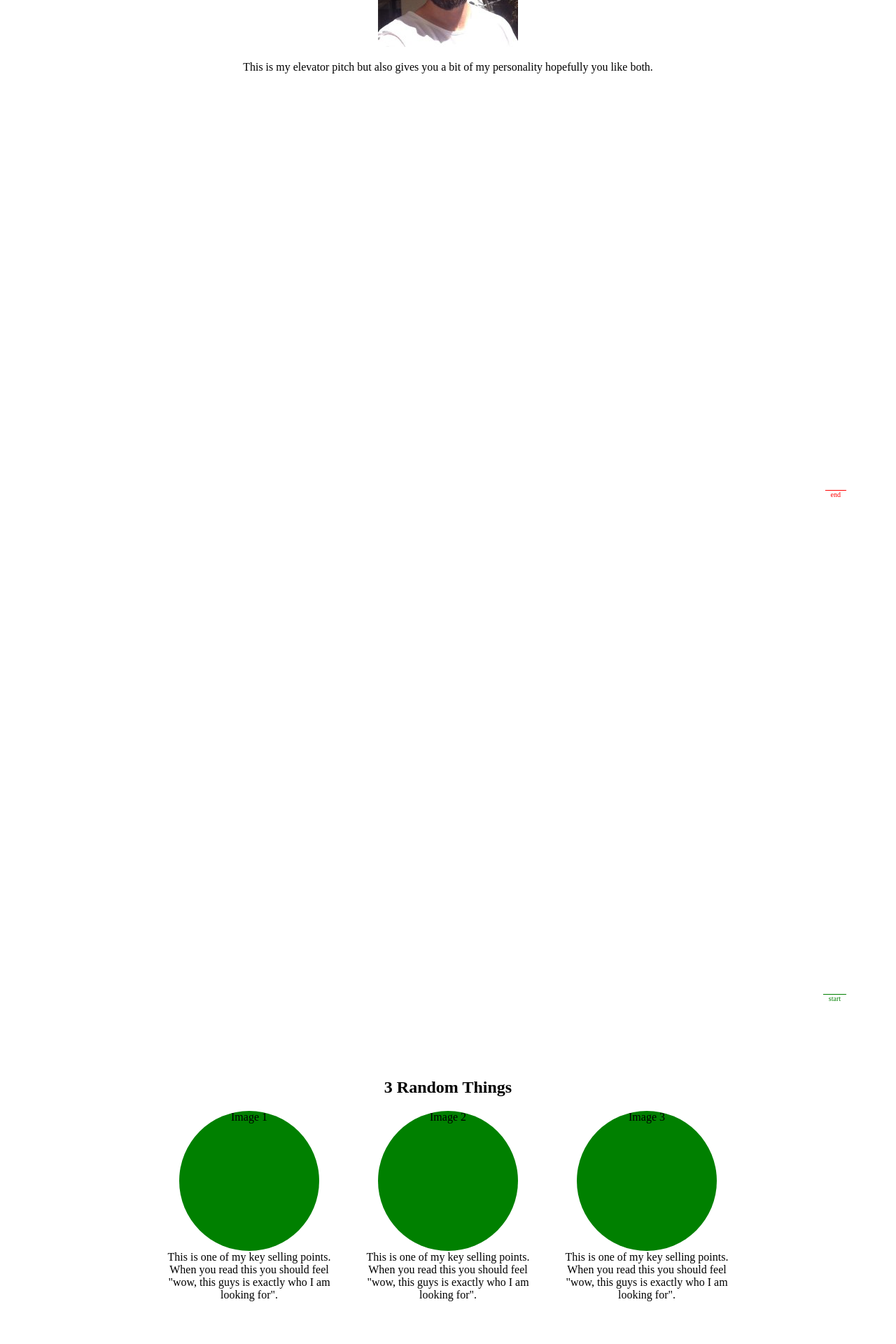
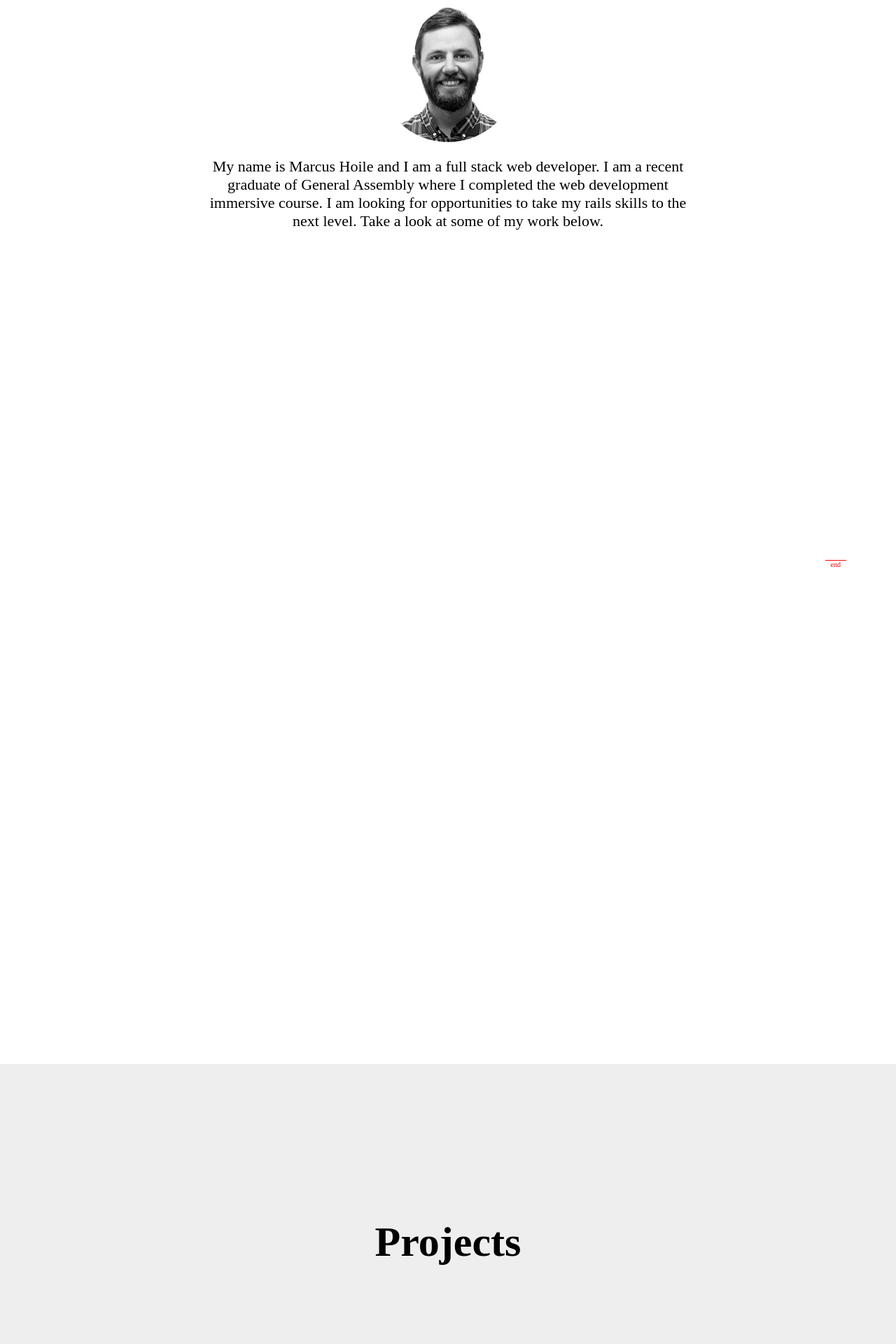
Before and after one commit to MarcusHoile/portfolio, a PHP site: page / in a window 1280 px wide. Shown: the part 1120-3040 px from the top of the page at 70% size. Run offline with PHP 8.4, Linux system fonts and the light colour scheme.

Commit message:
updated proejcts section with images and hover reveals content

```diff
--- a/css/main.css
+++ b/css/main.css
@@ -11,6 +11,10 @@ ul li {
 		list-style-type: none;
 		padding: 20px;
 		min-width:100px;
+}
+
+p {
+	font-size:22px;
 }
 
 ul {
@@ -45,17 +49,33 @@ h1 {
 	height:120px;
 }
 
-#about-me {
+a {
+	text-decoration:none;
+}
 
+#profile-pic {
+	height: 200px;
+	background-position: -40px 0;
 }
 
 
-#container {
+#pic-container {
+	width:200px;
+	height: 200px;
+	border-radius: 200px;
+	overflow:hidden;
+	margin: 0 auto;
+}
+
+.container {
 	padding:0;
+	padding-top: 100px;
 	margin:0;
-	max-width: 960px;
 	margin:0 auto;
 	text-align:center;
+}
+.container:nth-child(odd) {
+    background-color: #EEEEEE;
 }
 
 #landing-pane {
@@ -89,13 +109,21 @@ section {
 	width: 900px;
 }
 
+#projects {
+	height: 1800px;
+}
+
+#contact {
+	height: 500px;
+}
+
 .section-content {
 	width:720px;
 	margin:0 auto;
 	padding:0;
 }
 
-#value-prop .section-content {
+#value-prop .section-content, #projects .section-content {
 	width:900px;
 	margin:0 auto;
 }
@@ -106,20 +134,60 @@ nav a {
 }
 
 .project-container {
-	height:140px;
-	margin:0;
+
+	margin:150px auto;
 	padding:0;
-	width:100%;
+	width:740px;
+	height: 400px;
+	position:relative;
+	overflow:hidden;
 }
 
-.project-container:hover {
-	background:url(http://lorempixel.com/900/200);
+.project-container img {
+	height:400px;
+	margin:0;
+}
+
+h2 {
+	font-size: 60px;
+	margin:0;
+}
+
+.button {
+	height: 40px;
+	width: 100px;
+	background: #6DD1C3;
+	line-height: 40px;
+	margin:0 auto;
+	color: #fff;
+}
+
+.button:hover {
+	background: rgba(109,209,195, 0.6);
+}
+
+
+.overlay {
+	position: absolute;
+	top:0;
+	height:100%;
+	width: 100%;
+	display:none;
+	background-color: rgba(255, 255, 255, 0.95);
+}
+
+.project-container:hover .overlay {
+	display:block;
 }
 
 .project-title {
 	font-size: 6em;
 	padding:0;
 	margin:0;
+}
+
+#project-content {
+	padding:40px;
 }
 
 #skills {
@@ -135,7 +203,7 @@ nav a {
 }
 
 .skill {
-	background: #e6e6e6;
+	background: #EEEEEE;
 	margin: 15px;
 	height: 30px;
 	color:#fff;
--- a/home.html
+++ b/home.html
@@ -37,42 +37,62 @@
 			</ul>
 		</div>
 	</nav>
-	<div id="container">
+	<div class="container">
 		<div class="spacer"></div>
 		<div id="trigger1"></div>
 		<section id="about-me" name="about-me">
 			<div class="section-content">
-				<h2>About</h2>
-				<div><img id="profile-pic" src="images/profilepic.jpg" alt=""></div>
-				<p>This is my elevator pitch but also gives you a bit of my personality hopefully you like both.</p>
+				<h1>Hello</h1>
+				<div id="pic-container"><img id="profile-pic" src="images/profile_edited.jpg" alt=""></div>
+				<p>My name is Marcus Hoile and I am a full stack web developer. I am a recent graduate of General Assembly where I completed the web development immersive course. I am looking for opportunities to take my rails skills to the next level. Take a look at some of my work below.</p>
 			</div>
-		</section>
-		<div id="trigger2"></div>
-		<section id="value-prop">
-			<div class="section-content">
-				<h2>3 Random Things</h2>
-				<div class="value col1">
-					<div class="value-image">Image 1</div>
-					<div class="value-copy">This is one of my key selling points. When you read this you should feel "wow, this guys is exactly who I am looking for".</div>
-				</div>
-				<div class="value col2">
-					<div class="value-image">Image 2</div>
-					<div class="value-copy">This is one of my key selling points. When you read this you should feel "wow, this guys is exactly who I am looking for".</div>
-				</div>
-				<div class="value col3">
-					<div class="value-image">Image 3</div>
-					<div class="value-copy">This is one of my key selling points. When you read this you should feel "wow, this guys is exactly who I am looking for".</div>
-				</div>
-			</div>
+		</div>
+		<div class="container">
 		</section>
 		<div id="trigger3"></div>
 		<section id="projects" name="projects">
 			<div class="section-content">
 				<h2>Projects</h2>
-				<div class="project-container" id="project-1"><h2 class="project-title">Enviro-Maps</h2></div>
-				<div class="project-container" id="project-2"><h2 class="project-title">Expense Tracker</h2></div>
-				<div class="project-container" id="project-3"> <h2 class="project-title">Let's Get Tickets</h2></div>
-			</div>
+				<div class="project-container" id="project-1">
+					<img src="images/enviro-maps-world.png" alt="">
+					<div class="overlay">
+						<div id="project-content">
+							<h2>Enviro-maps</h2>
+							<p>Horrible name, noble purpose.</p>
+							<p>The site is to help raise awareness of the magnitude of environmental issues across the globe. Users can add markers on the map with information on the issue and how to help.</p>
+							<p>Key Tech: Javascript, Google Maps API, jQuery, Rails, Ajax. </p>
+							<p>Cool feature: recursive loop to achieve the zoom in and out.</p>
+							<div class="button">View Site</div>
+						</div>
+					</div>
+				</div>
+				<div class="project-container" id="project-2">
+					<img src="images/expense-tracker.png" alt="">
+					<div class="overlay">
+						<div id="project-content">
+							<h2>Expense Tracker</h2>
+							<p>Keep track of group expenses.</p>
+							<p>This was a group project which was a great learning experience in version control and project planning.</p>
+							<p>Key Tech: Ruby, Rails, CSS, Boostrap</p>
+							<p>Cool feature: settlements, notifications go out to those that owe money</p>
+							<div class="button">View Site</div>
+						</div>
+					</div>
+				</div>
+				<div class="project-container" id="project-3">
+					<img src="images/lets-get-tickets-landing.png" alt="">
+					<div class="overlay">
+						<div id="project-content">
+							<h2>Let's Get Tickets</h2>
+							<p>Help organise buying group tickets</p>
+							<p>My first rails project...</p>
+							<p>Key Tech: Ruby, Rails, CSS, Bootstrap </p>
+							<p>Cool feature: </p>
+							<a href="http://letsgettickets.herokuapp.com"><div class="button">View Site</div></a>
+						</div>
+					</div>
+				</div>
+		<div class="container">
 		</section>
 		<div id="trigger4"></div>
 		<section id="skills">
@@ -87,16 +107,19 @@
 					<div class="skill"><div class="progress-bar backbone"></div><p class="skill-label">Backbone</p></div>
 				</div>
 			</div>
+		</div>
+		<div class="container">
 		</section>
 		<section id="contact" name="contact">
 			<div class="section-content">
 				<h2>Say Hello</h2>
 				<ul>
-					<li><a href="mailto:hello@marcushoile.com">hello@marcushoile.com</a></li>
+					<li><a href="mailto:hello@marcushoile.com">marcushoile@gmail.com</a></li>
 					<li><a href="tel:0412911555">0412 911 555</a></li>
+					<li><a href="http://github.com/mollymoile">github.com/mollymoile</a></li>
 					<li><a href="http://twitter.com/marcushoile">@marcushoile</a></li>
 					<li><a href="http://au.linkedin.com/in/marcushoile">linkedin</a></li>
-					<li><a href="http://au.linkedin.com/in/marcushoile">digital musings (blog)</a></li>
+					<li><a href="http://marcushoile.blogspot.com.au">digital musings (blog)</a></li>
 				</ul>
 			</div>
 		</section>
@@ -106,8 +129,6 @@
 	<script>
 
 	$(document).ready(function() {
-		//setup global variables
-
 		initialize();
 	});
 	</script>
--- a/js/main.js
+++ b/js/main.js
@@ -7,7 +7,7 @@ function initialize(){
 	var $stickyNavTop = $('nav').offset().top;
 	setScrollPins();
 	setJquerySelectors();
-	profilePics();
+	// profilePics();
 
 	$(window).scroll(function() {
 		stickyNav();
@@ -17,7 +17,7 @@ function initialize(){
 
 	function skillsAnimation(){
 		// ------- skills animation
-		if ($body.scrollTop() > 5800) {
+		if ($body.scrollTop() > 5500) {
 			var duration2 = 1200
 			$('.ruby').animate({ width:"660px" }, duration2,function(){});
 			$('.rails').animate({ width:"630px" }, duration2,function(){});
@@ -46,16 +46,6 @@ function initialize(){
 			.addTo(controller)
 			.triggerHook(0)
 			.addIndicators();
-		new ScrollScene({triggerElement: "#trigger2", duration: scrollDuration})
-			.setPin("#value-prop")
-			.addTo(controller)
-			.triggerHook(0)
-			.addIndicators();
-		new ScrollScene({triggerElement: "#trigger3", duration: scrollDuration})
-			.setPin("#projects")
-			.addTo(controller)
-			.triggerHook(0)
-			.addIndicators();
 		new ScrollScene({triggerElement: "#trigger4", duration: scrollDuration})
 			.setPin("#skills")
 			.addTo(controller)
@@ -77,14 +67,14 @@ function initialize(){
 
 	function setJquerySelectors(){
 		//------- hide/show project titles
-		var $projectContainer = $('.project-container');
-		$projectContainer.on('mouseenter', function(){
-			$(this).find("h2").hide();
-		});
+		// var $projectContainer = $('.project-container');
+		// $projectContainer.on('mouseenter', function(){
+		// 	$(this).find("h2").hide();
+		// });
 
-		$projectContainer.on('mouseleave', function(){
-			$(this).find("h2").show();
-		}); // END HIDE/SHOW project titles --------------
+		// $projectContainer.on('mouseleave', function(){
+		// 	$(this).find("h2").show();
+		// }); // END HIDE/SHOW project titles --------------
 
 		// -------animate scroll on nav clicks
 		$('li a').click(function(){
```
Also changed, not shown: images/enviro-maps-details.png (added), images/enviro-maps-world.png (added), images/expense-tracker.png (added), images/lets-get-tickets-details.png (added), images/lets-get-tickets-landing.png (added), images/profile_edited.jpg (added).
